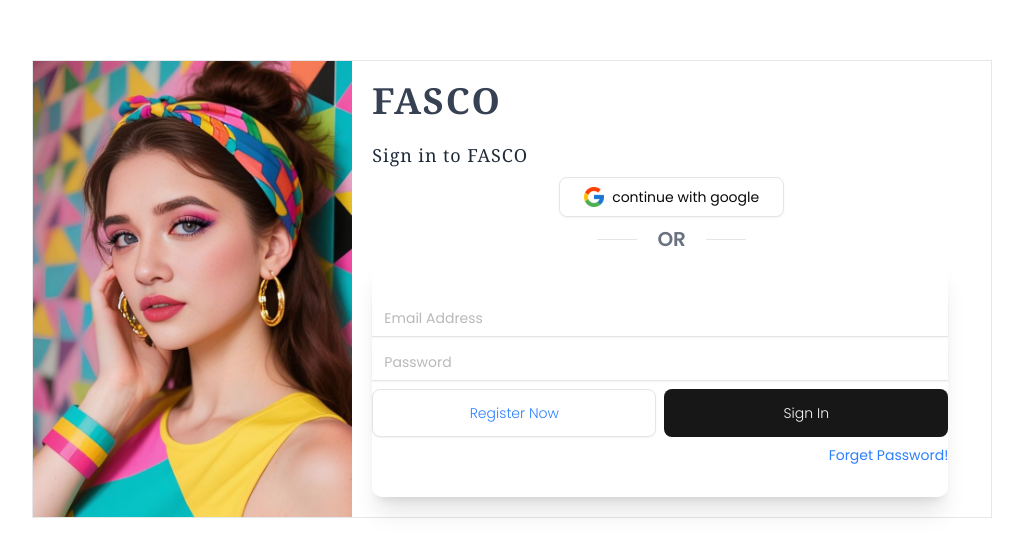
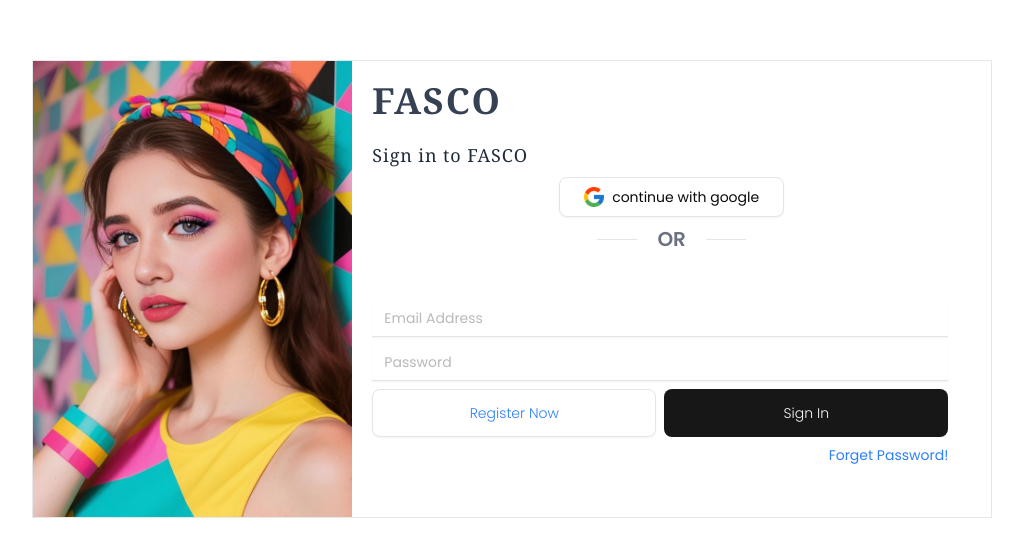
Before and after one commit to ReyhanehMombeyni/FASCO, a Next.js app: page /login in a window 1280 px wide. Shown: the top 556 px of the page, without its empty margins (128-1151 px from the left). Built offline with nearby package versions, Linux system fonts and the light colour scheme.

Commit message:
update: update ui login & signup

```diff
--- a/components/ui/input.tsx
+++ b/components/ui/input.tsx
@@ -9,7 +9,7 @@
       data-slot="input"
       className={cn(
         "file:text-foreground placeholder:text-muted-foreground/50 selection:bg-primary selection:text-primary-foreground dark:bg-input/30 border-input h-9 w-full min-w-0 border-b bg-transparent px-3 py-1 text-base shadow-xs transition-[color,box-shadow] outline-none file:inline-flex file:h-7 file:border-0 file:bg-transparent file:text-sm file:font-medium disabled:pointer-events-none disabled:cursor-not-allowed disabled:opacity-50 md:text-sm",
-        "focus-visible:border-ring focus-visible:ring-ring/50 focus-visible:ring-[3px]",
+        "focus-visible:border-none",
         "aria-invalid:ring-destructive/20 dark:aria-invalid:ring-destructive/40 aria-invalid:border-destructive",
         className
       )}
--- a/src/app/(auth)/components/LoginForm.tsx
+++ b/src/app/(auth)/components/LoginForm.tsx
@@ -53,7 +53,7 @@
   };
 
   return (
-    <section className="w-full pt-10 space-y-6 lg:max-w-lg xl:max-w-xl bg-white rounded-lg shadow-xl">
+    <section className="w-full pt-10 space-y-6 lg:max-w-lg xl:max-w-xl bg-white">
       <Form {...form}>
         <form onSubmit={form.handleSubmit(onSubmit)} className="space-y-2">
           <div>
--- a/src/app/(auth)/components/SignupForm.tsx
+++ b/src/app/(auth)/components/SignupForm.tsx
@@ -56,7 +56,7 @@
   };
 
   return (
-    <section className="w-full pt-10 space-y-6 lg:max-w-lg xl:max-w-xl bg-white rounded-lg shadow-xl">
+    <section className="w-full pt-10 space-y-6 lg:max-w-lg xl:max-w-xl bg-white">
       <Form {...form}>
         <form onSubmit={form.handleSubmit(onSubmit)} className="space-y-2">
           <div className="grid grid-cols-2 gap-4">
```
